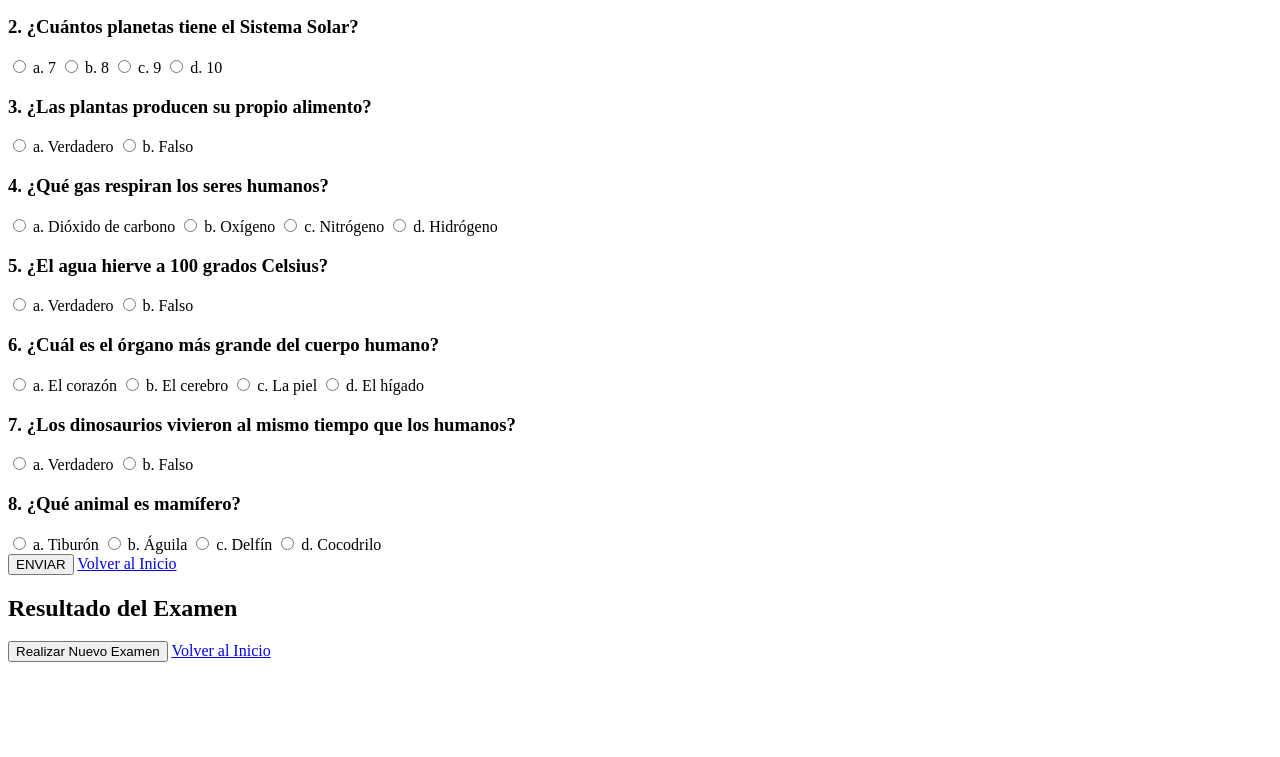
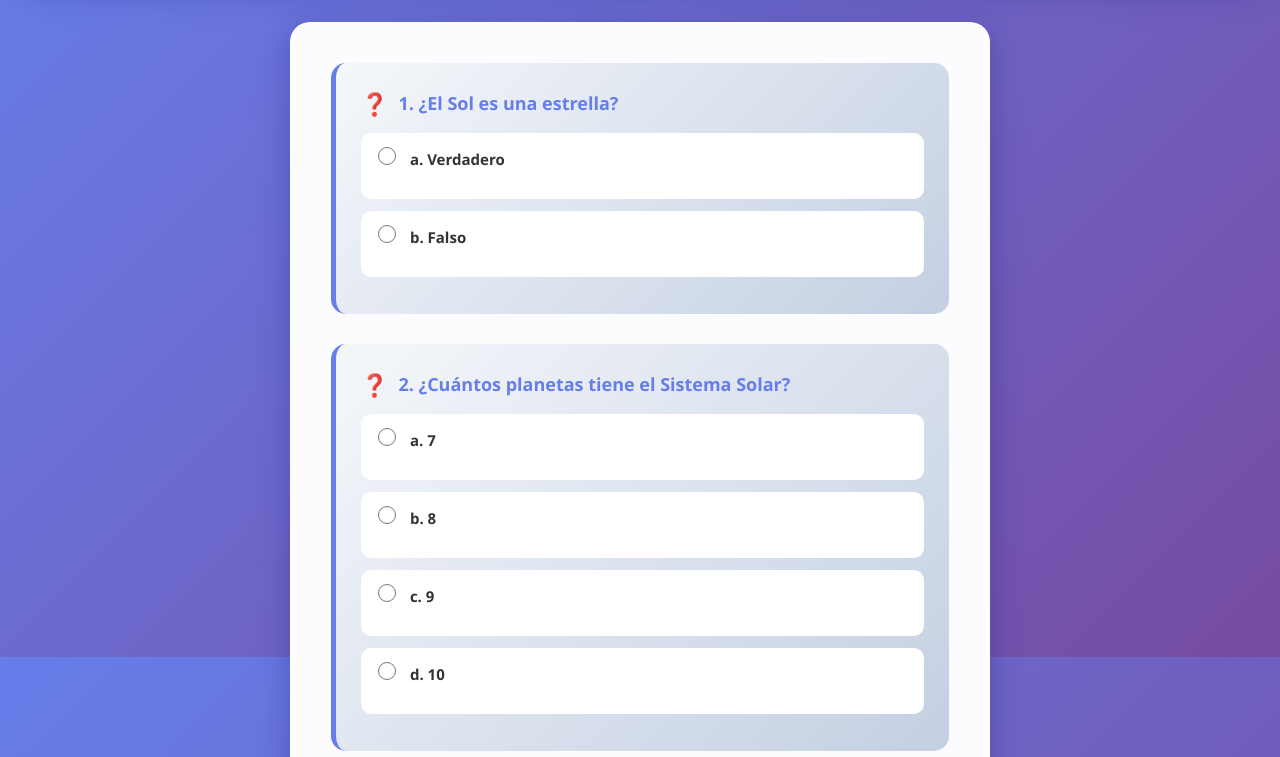
Before and after one commit to Aresking12/TP5_ANGELQUINTANA, a plain HTML site: page templates/examen.html in a window 1280 px wide. Shown: the part 143-900 px from the top of the page. Before the commit the page ends 813 px from the top, so only its background shows below. Drawn offline with Linux system fonts and the light colour scheme; files that its build step writes are made by us from their sources; the site is published under a folder, as on GitHub Pages, so addresses that start at the root find nothing.

Commit message:
Add files via upload

```diff
--- a/templates/examen.html
+++ b/templates/examen.html
@@ -4,7 +4,7 @@
     <meta charset="UTF-8">
     <meta name="viewport" content="width=device-width, initial-scale=1.0">
     <title>Examen de Ciencias Naturales</title>
-    <link rel="stylesheet" href="/statics/styles.css">
+    <link rel="stylesheet" href="styles.css">
 </head>
 <body>
 
--- a/templates/inscripcion.html
+++ b/templates/inscripcion.html
@@ -3,7 +3,7 @@
 <head>
     <meta charset="UTF-8">
     <title>Inscripción</title>
-    <link rel="stylesheet" href="/statics/styles.css">
+    <link rel="stylesheet" href="styles.css">
 
     <!-- EmailJS -->
     <script src="https://cdn.jsdelivr.net/npm/emailjs-com@3/dist/email.min.js"></script>
```
